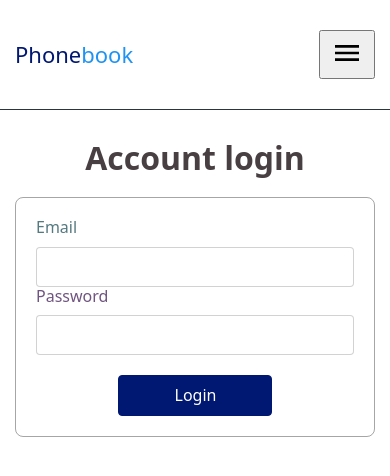
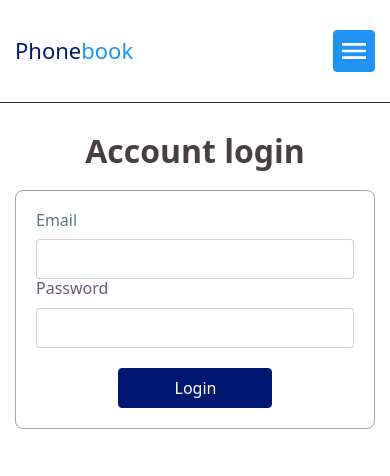
Before and after one commit to yurii-shendryk/goit-react-hw-09-phonebook, a React (Create React App) app: page /login in a window 390 px wide. Shown: the top 476 px of the page. Built offline with nearby package versions, Linux system fonts and the light colour scheme.

Commit message:
update styles for mobile-menu button

```diff
--- a/src/components/AppBar/AppBar.jsx
+++ b/src/components/AppBar/AppBar.jsx
@@ -1,5 +1,6 @@
-import { useState } from 'react';
+import { useState, useRef } from 'react';
 import { useSelector } from 'react-redux';
+import { CSSTransition } from 'react-transition-group';
 import { authSelectors } from '../../redux/auth';
 import Context from './AppBarContext';
 import MobileMenu from '../MobileMenu';
@@ -11,19 +12,29 @@ import './AppBar.scss';
 import Logo from '../Logo';
 
 const AppBar = () => {
+  const nodeRef = useRef(null);
   const [isOpen, setIsOpen] = useState(false);
   const isAuthenticated = useSelector(authSelectors.getIsAuthenticated);
-
   const toggleDropdown = () => {
     setIsOpen(!isOpen);
   };
 
   return (
-    <Context.Provider value={{ isOpen, toggleDropdown }}>
+    <Context.Provider value={{ isOpen, toggleDropdown, nodeRef }}>
       <header className="AppBar__header">
         <Container>
           <nav className="AppBar__nav">
-            <Logo />
+            <CSSTransition
+              in={true}
+              appear={true}
+              timeout={500}
+              classNames="AppBar__Logo-slideIn"
+              nodeRef={nodeRef}
+              unmountOnExit
+            >
+              <Logo />
+            </CSSTransition>
+
             <MobileMenu>
               <Navigation />
               {isAuthenticated ? <UserMenu /> : <AuthNav />}
--- a/src/components/AppBar/AppBar.scss
+++ b/src/components/AppBar/AppBar.scss
@@ -14,9 +14,11 @@
 
 .AppBar__Logo-slideIn-appear {
   transform: translateX(-100%);
+  opacity: 0;
 }
 
 .AppBar__Logo-slideIn-appear-active {
   transform: translateX(0);
-  transition: transform 500ms linear;
+  opacity: 1;
+  transition: all 600ms linear;
 }
--- a/src/components/AuthNav/AuthNav.scss
+++ b/src/components/AuthNav/AuthNav.scss
@@ -1,8 +1,5 @@
 @import 'styles/variables';
 @import 'styles/mixins';
-
-.AuthNav {
-}
 
 .AuthNav__list {
   text-align: center;
--- a/src/components/ContactForm/ContactForm.jsx
+++ b/src/components/ContactForm/ContactForm.jsx
@@ -1,8 +1,10 @@
 import { useState } from 'react';
 import { useSelector, useDispatch } from 'react-redux';
+import { toast } from 'react-toastify';
+import { ToastContainer } from 'react-toastify';
 import { contactsSelectors, contactsOperations } from '../../redux/contacts';
-
 import classNames from 'classnames';
+import 'react-toastify/dist/ReactToastify.css';
 import './ContactForm.scss';
 
 const ContactForm = () => {
@@ -44,10 +46,12 @@ const ContactForm = () => {
       setNumber('');
       return;
     }
-    alert(`${name.trim()} is already in contacts`);
+    toast.error(`${name.trim()} is already in contacts`);
   };
 
   return (
+    <>
+      <ToastContainer />
       <form onSubmit={handleSubmit} className="ContactForm">
         <label className={nameClasses}>
           Name
@@ -80,10 +84,15 @@ const ContactForm = () => {
           />
         </label>
 
-      <button type="submit" className={btnClasses} disabled={isLoadingContacts}>
+        <button
+          type="submit"
+          className={btnClasses}
+          disabled={isLoadingContacts}
+        >
           Add contact
         </button>
       </form>
+    </>
   );
 };
 
--- a/src/components/Logo/Logo.jsx
+++ b/src/components/Logo/Logo.jsx
@@ -1,8 +1,11 @@
+import { useContext } from 'react';
+import Context from '../AppBar/AppBarContext';
 import './Logo.scss';
 
 const Logo = () => {
+  const { nodeRef } = useContext(Context);
   return (
-    <div className="Logo">
+    <div className="Logo" ref={nodeRef}>
       <span className="Logo--dark">Phone</span>
       <span className="Logo--light">book</span>
     </div>
--- a/src/components/MobileMenu/MobileMenu.jsx
+++ b/src/components/MobileMenu/MobileMenu.jsx
@@ -14,7 +14,7 @@ const MobileMenu = ({ children }) => {
       <IconButton
         onClick={toggleDropdown}
         aria-label="mobile-menu"
-        className="MobileMenu"
+        className="MobileMenu__button"
       >
         {isOpen ? (
           <IconCross className="MobileMenu__icon" />
--- a/src/components/MobileMenu/MobileMenu.scss
+++ b/src/components/MobileMenu/MobileMenu.scss
@@ -1,8 +1,17 @@
+@import 'styles/variables';
 @import 'styles/mixins';
-.MobileMenu {
+.MobileMenu__button {
   display: block;
+  background-color: $blue;
+  border: 1px solid $blue;
+  border-radius: 4px;
+  padding: 0;
+  font-size: 0;
   @include for-size(tablet) {
     display: none;
+  }
+  & path {
+    fill: $white;
   }
 }
 
@@ -20,10 +29,12 @@
     top: 100%;
     left: 0;
     margin: 0 auto;
-
     padding: 30px 0;
     background-color: #fff;
     z-index: 9999;
+
+    border: 1px solid rgba(0, 0, 0, 0.11);
+
     &.is-open {
       display: block;
     }
```
Lines whose indentation alone changed are shown as unchanged.
